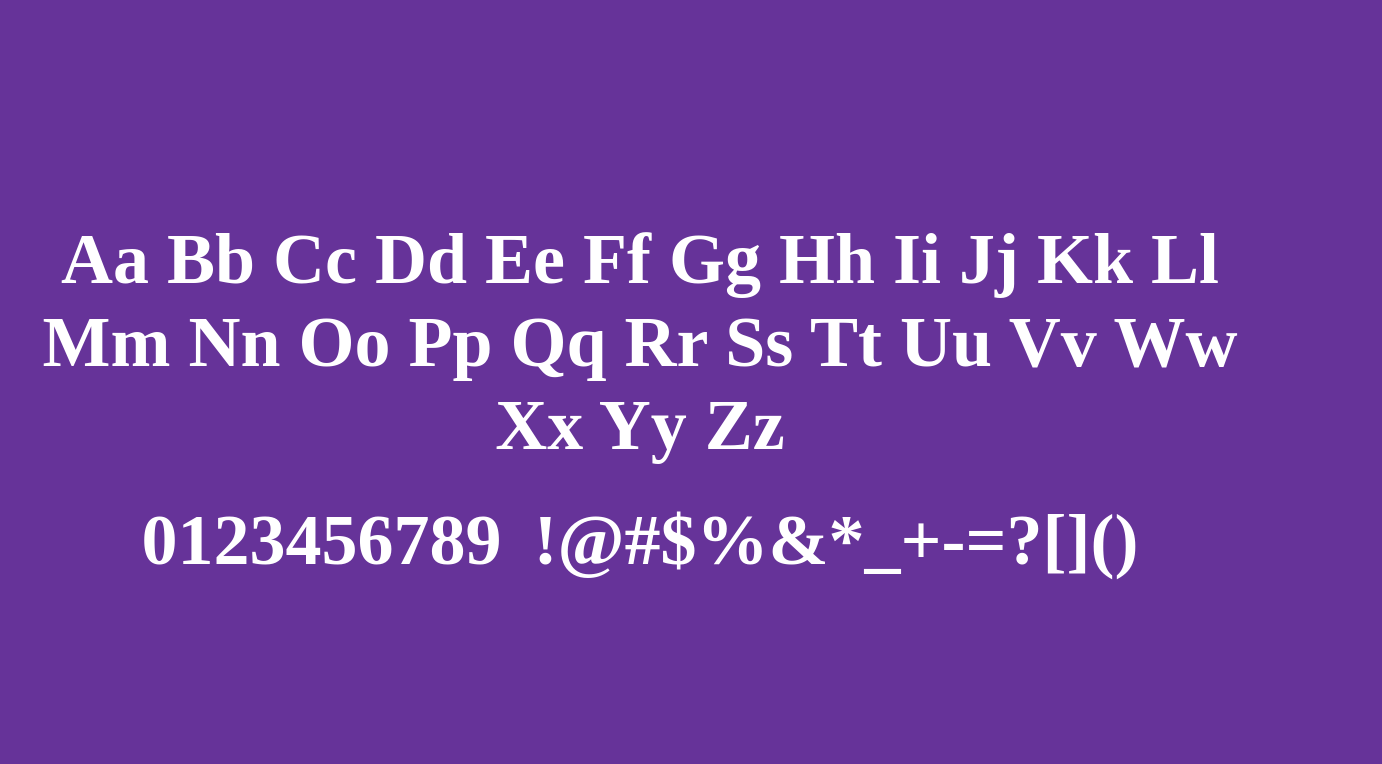
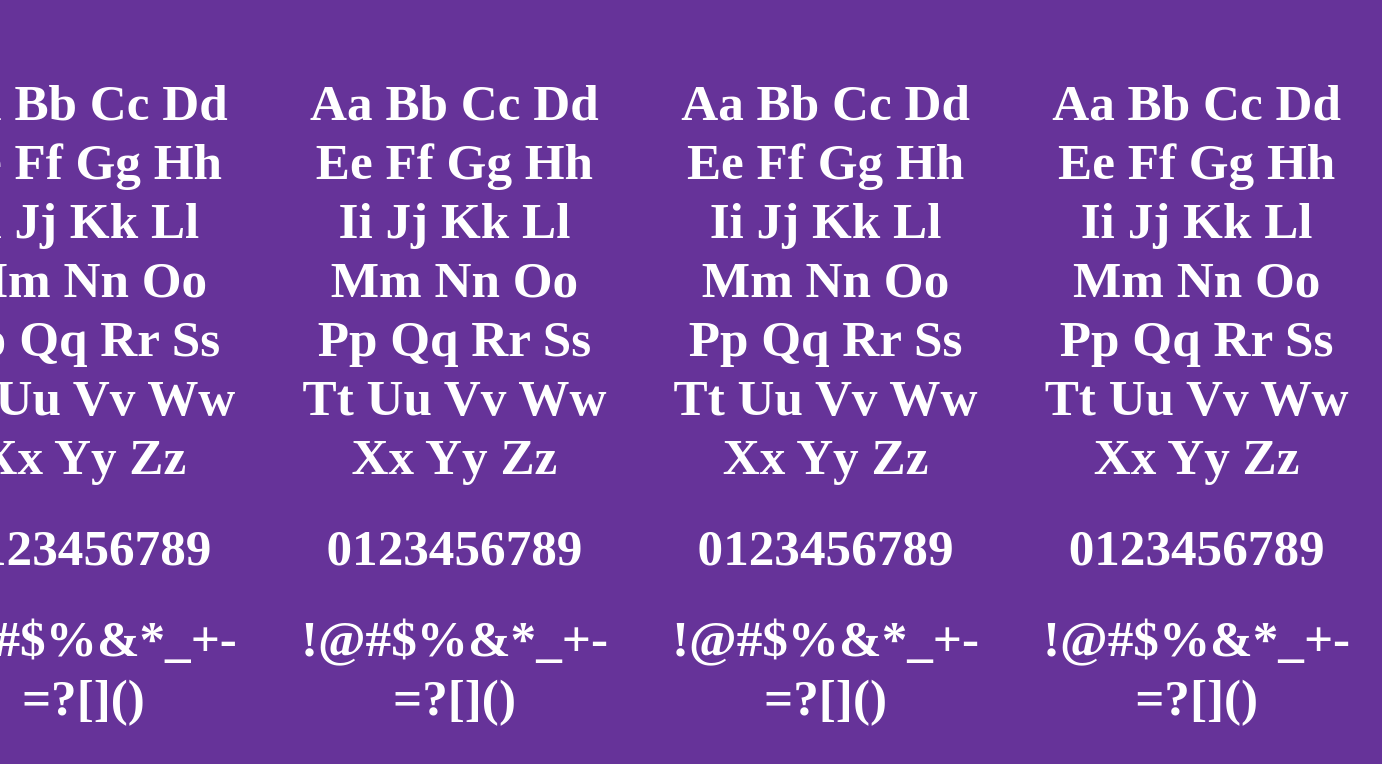
Before and after one commit to ryanfiller/gatsby-font-science, a Gatsby site: page / in a window 1280 px wide. Shown: the whole page, 1382 px wide, since content can reach past the window. Built offline with nearby package versions, Linux system fonts and the light colour scheme; Gatsby itself is replaced by a stand-in of ours; a web font is replaced by a local one.

Commit message:
line up all the fonts

```diff
--- a/src/pages/index.js
+++ b/src/pages/index.js
@@ -14,7 +14,8 @@ const IndexPage = () => (
         type='font/ttf'
       />
     </Helmet>
-    <h1>
+    <div style={{display: 'flex'}}>
+      <h1 className="optional">
         <span>
           Aa Bb Cc Dd Ee Ff Gg Hh Ii Jj Kk Ll Mm Nn Oo Pp Qq Rr Ss Tt Uu Vv Ww Xx Yy Zz
         </span>
@@ -25,6 +26,40 @@ const IndexPage = () => (
           !@#$%&*_+-=?[]{}()
         </span>
       </h1>
+      <h1 className="fallback">
+        <span>
+          Aa Bb Cc Dd Ee Ff Gg Hh Ii Jj Kk Ll Mm Nn Oo Pp Qq Rr Ss Tt Uu Vv Ww Xx Yy Zz
+        </span>
+        <span>
+          0123456789
+        </span>
+        <span>
+          !@#$%&*_+-=?[]{}()
+        </span>
+      </h1>
+      <h1 className="swap">
+        <span>
+          Aa Bb Cc Dd Ee Ff Gg Hh Ii Jj Kk Ll Mm Nn Oo Pp Qq Rr Ss Tt Uu Vv Ww Xx Yy Zz
+        </span>
+        <span>
+          0123456789
+        </span>
+        <span>
+          !@#$%&*_+-=?[]{}()
+        </span>
+      </h1>
+      <h1 className="block">
+        <span>
+          Aa Bb Cc Dd Ee Ff Gg Hh Ii Jj Kk Ll Mm Nn Oo Pp Qq Rr Ss Tt Uu Vv Ww Xx Yy Zz
+        </span>
+        <span>
+          0123456789
+        </span>
+        <span>
+          !@#$%&*_+-=?[]{}()
+        </span>
+      </h1>
+    </div>
   </>
 )
 
--- a/src/pages/styles.scss
+++ b/src/pages/styles.scss
@@ -1,6 +1,25 @@
 @font-face {
-  font-family: 'Science Gothic';
+  font-family: 'Science Gothic Optional';
   src: url('../fonts/ScienceGothicVF.ttf');
+  font-display: optional;
+}
+
+@font-face {
+  font-family: 'Science Gothic Fallback';
+  src: url('../fonts/ScienceGothicVF.ttf');
+  font-display: fallback;
+}
+
+@font-face {
+  font-family: 'Science Gothic Swap';
+  src: url('../fonts/ScienceGothicVF.ttf');
+  font-display: swap;
+}
+
+@font-face {
+  font-family: 'Science Gothic Block';
+  src: url('../fonts/ScienceGothicVF.ttf');
+  font-display: block;
 }
 
 body,
@@ -21,7 +40,24 @@ html {
     font-family: 'Science Gothic';
     text-align: center;
     margin: 0;
-    font-size: calc(1.5rem + 2.5vw + 2vh);
+    font-size: calc(1.5rem + 1.5vw + 1vh);
+    padding: 1rem;
+
+    &.optional {
+      font-family: 'Science Gothic Optional';
+    }
+
+    &.fallback {
+      font-family: 'Science Gothic Fallback';
+    }
+
+    &.swap {
+      font-family: 'Science Gothic Swap';
+    }
+
+    &.block {
+      font-family: 'Science Gothic Block';
+    }
 
     span {
       font-size: 1em;
```
Lines whose indentation alone changed are shown as unchanged.
